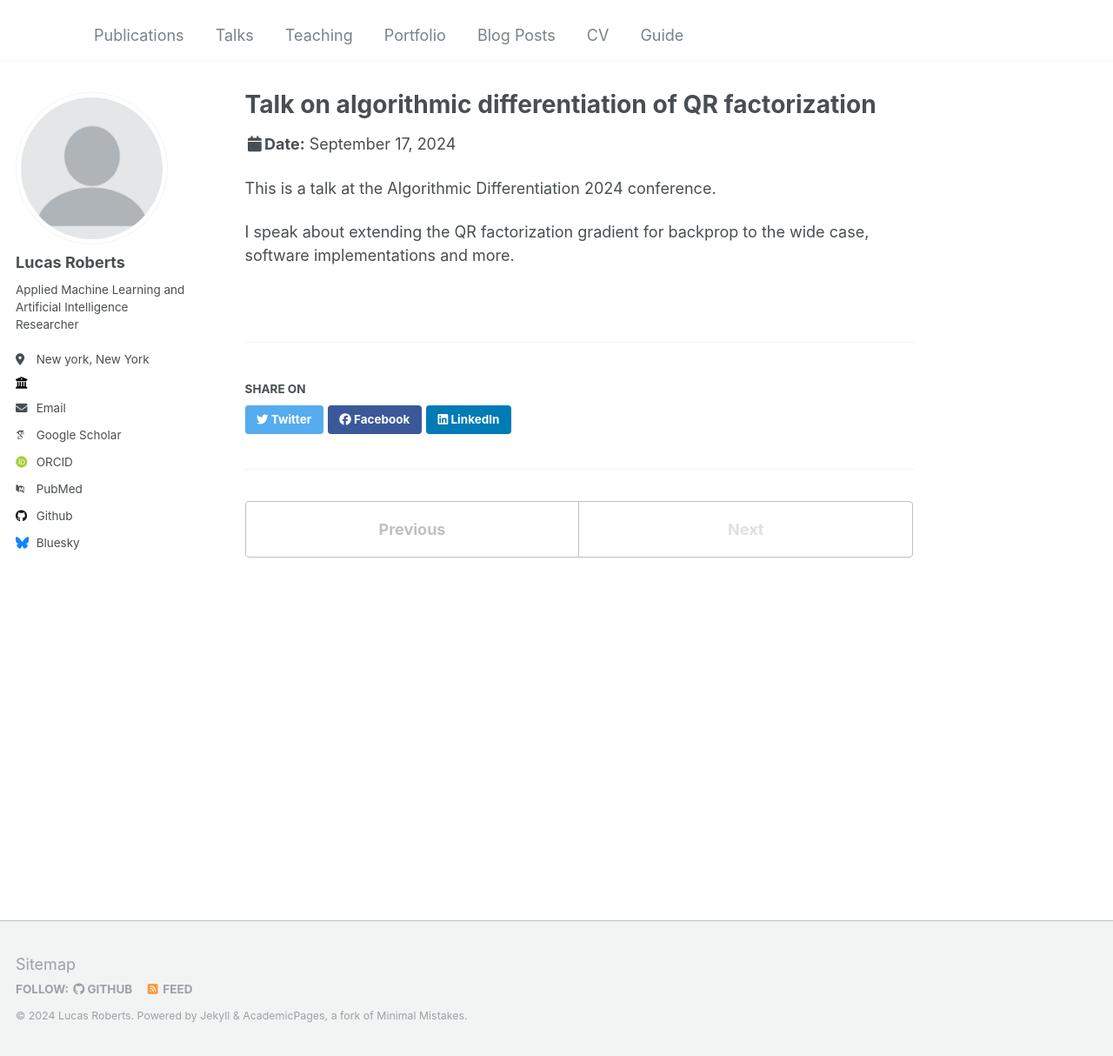
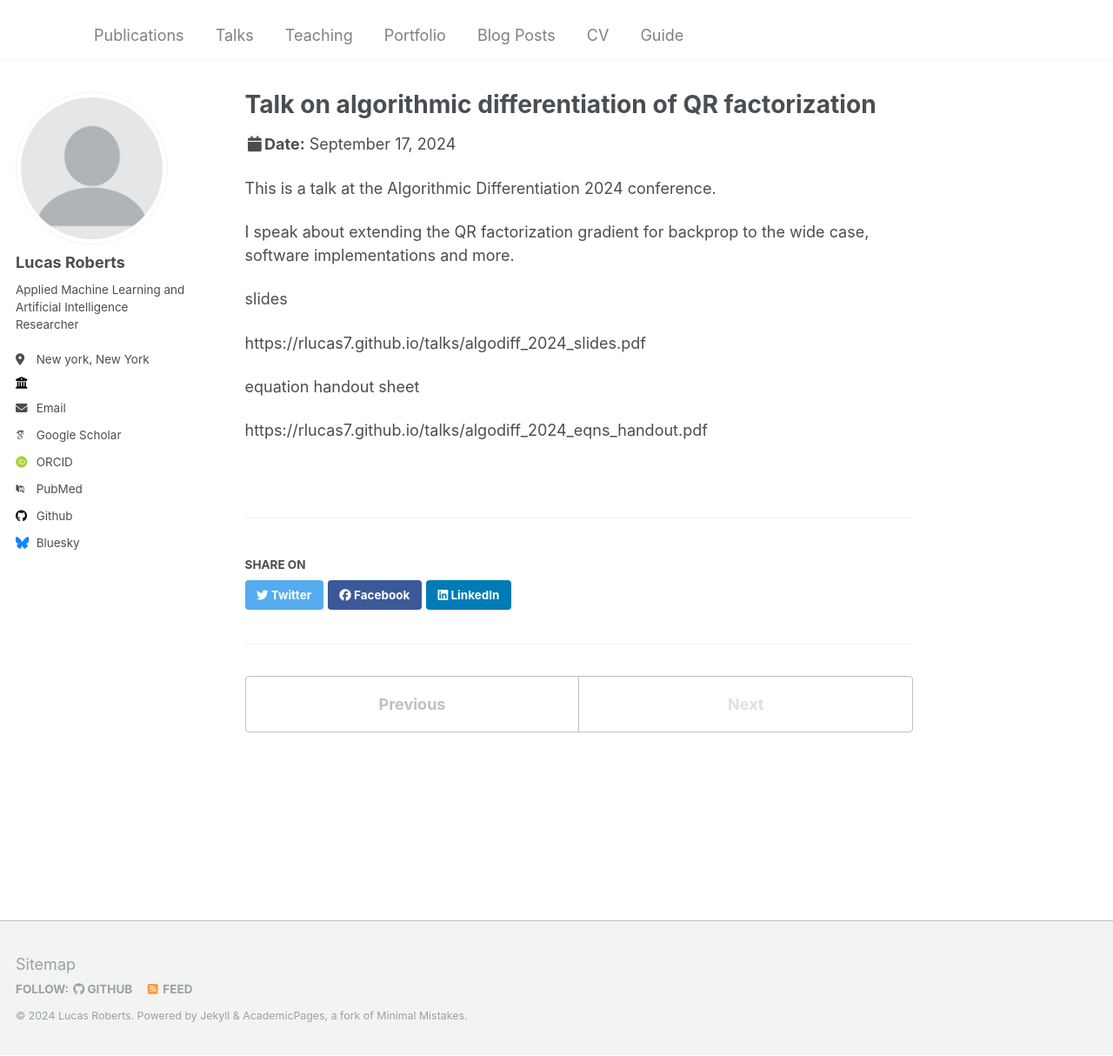
Before and after one commit to rlucas7/rlucas7.github.io, a Jekyll site: the page built from _talks/2012-03-01-talk-1.md, in a window 1280 px wide and 1214 px high. Shown: the whole window at 87% size. Built offline with Jekyll 4.4.1, drawn with Linux system fonts in a browser that asks for light colours; some web fonts are replaced.

Commit message:
add links to slides and eqn sheet

```diff
--- a/_talks/2012-03-01-talk-1.md
+++ b/_talks/2012-03-01-talk-1.md
@@ -12,3 +12,11 @@ This is a talk at the Algorithmic Differentiation 2024 conference.
 
 I speak about extending the QR factorization gradient for backprop to the wide
 case, software implementations and more.
+
+slides
+
+https://rlucas7.github.io/talks/algodiff_2024_slides.pdf
+
+equation handout sheet
+
+https://rlucas7.github.io/talks/algodiff_2024_eqns_handout.pdf
```
